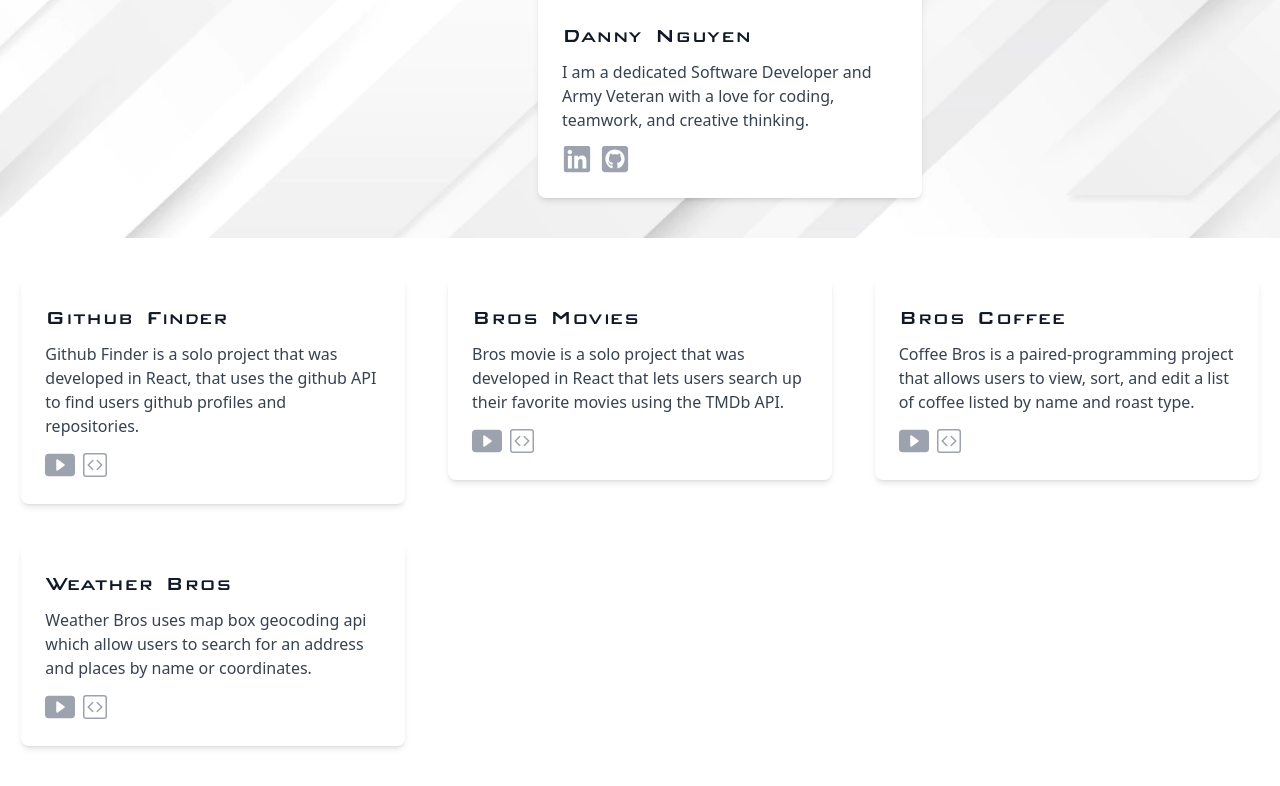
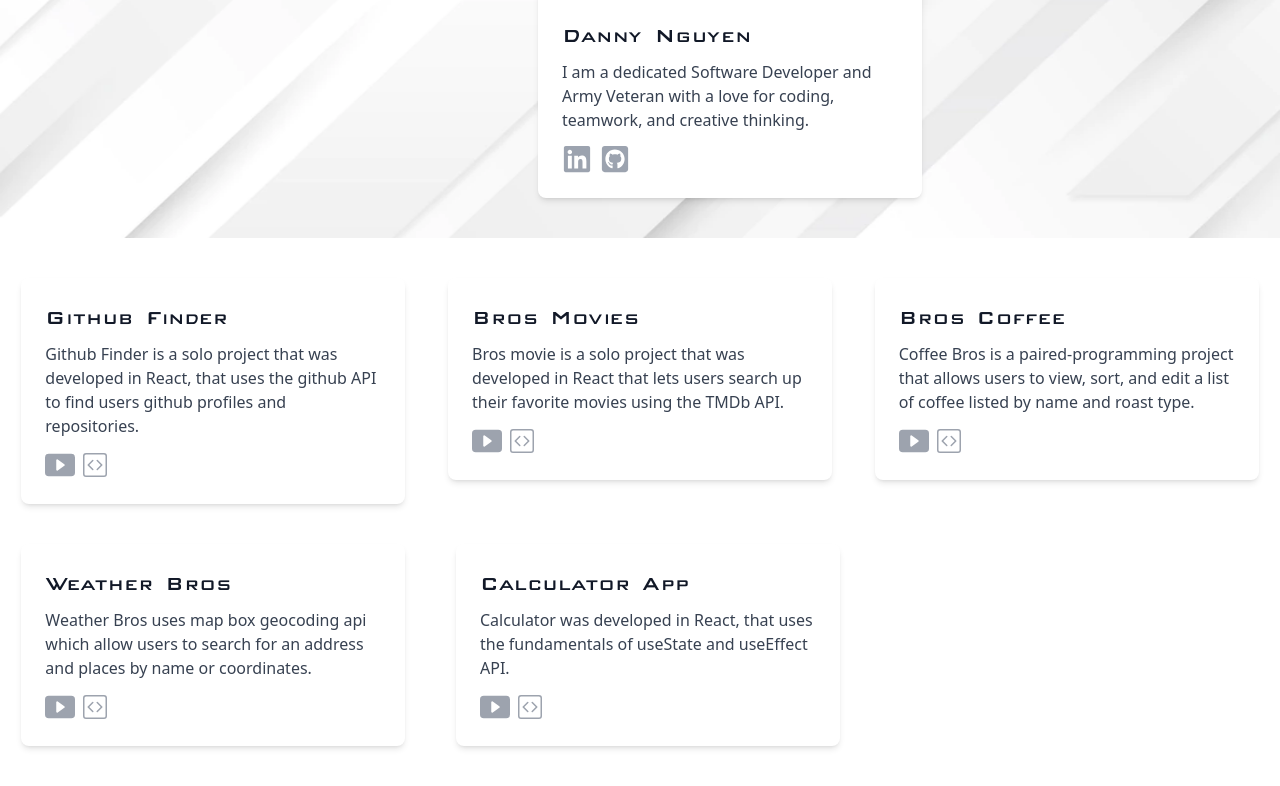
Before and after one commit to nightzillla/nightzillla-project, a React (Create React App) app: page /aboutme in a window 1280 px wide. Shown: the part 562-1348 px from the top of the page. Built offline with nearby package versions, Linux system fonts and the light colour scheme.

Commit message:
added calculator app

```diff
--- /dev/null
+++ b/src/pages/Projects/ProfileCards/CalculatorApp.js
@@ -0,0 +1,29 @@
+import React from 'react'
+
+function CalculatorApp() {
+  return (
+    <>
+      <div class="github-Finder-Card pl-4">
+        <div class="rounded-lg shadow-lg bg-white max-w-sm shadow-md dark:bg-gray-800 dark:border-gray-700">
+          <div class="p-6">
+            <h5 id="githubFinder" class="mb-2 text-2xl font-bold tracking-tight text-gray-900 dark:text-white">Calculator App</h5>
+            <p class="mb-3 font-normal text-gray-700 dark:text-gray-400">
+            Calculator was developed in React, that uses the fundamentals of useState and useEffect API.
+            </p>
+            <div className="flex">
+            <a className="mr-[.5rem]"target="_blank" href= " https://calculator-app-1e7f9.web.app">
+              <svg xmlns="http://www.w3.org/2000/svg" width="30" height="30" fill="currentColor" class="bi bi-play-btn-fill" viewBox="0 0 16 16"><path d="M0 12V4a2 2 0 0 1 2-2h12a2 2 0 0 1 2 2v8a2 2 0 0 1-2 2H2a2 2 0 0 1-2-2zm6.79-6.907A.5.5 0 0 0 6 5.5v5a.5.5 0 0 0 .79.407l3.5-2.5a.5.5 0 0 0 0-.814l-3.5-2.5z"/>
+              </svg>
+              </a>
+              <a target="_blank" href="https://github.com/nightzillla/calculator-app-in-react">
+              <svg xmlns="http://www.w3.org/2000/svg" width="24" height="24" fill="currentColor" class="bi bi-code-square" viewBox="0 0 16 16"><path d="M14 1a1 1 0 0 1 1 1v12a1 1 0 0 1-1 1H2a1 1 0 0 1-1-1V2a1 1 0 0 1 1-1h12zM2 0a2 2 0 0 0-2 2v12a2 2 0 0 0 2 2h12a2 2 0 0 0 2-2V2a2 2 0 0 0-2-2H2z"/><path d="M6.854 4.646a.5.5 0 0 1 0 .708L4.207 8l2.647 2.646a.5.5 0 0 1-.708.708l-3-3a.5.5 0 0 1 0-.708l3-3a.5.5 0 0 1 .708 0zm2.292 0a.5.5 0 0 0 0 .708L11.793 8l-2.647 2.646a.5.5 0 0 0 .708.708l3-3a.5.5 0 0 0 0-.708l-3-3a.5.5 0 0 0-.708 0z"/></svg>
+              </a>
+            </div>
+          </div>
+        </div>{/* END OF PROFILE CARD*/}
+      </div> {/* END OF GITHUB FINDER CARD */}
+    </>
+  )
+}
+
+export default CalculatorApp
--- a/src/pages/Projects/Projects.js
+++ b/src/pages/Projects/Projects.js
@@ -6,6 +6,7 @@ import GithhubFinder from './ProfileCards/GithhubFinder'
 import BrosMovies from './ProfileCards/BrosMovies'
 import BrosCoffee from './ProfileCards/BrosCoffee'
 import WeatherBros from './ProfileCards/WeatherBros'
+import CalculatorApp from './ProfileCards/CalculatorApp'
 
 
 function Projects() {
@@ -30,6 +31,9 @@ function Projects() {
             <div class="flex justify-center py-5">
               <WeatherBros/>
             </div>
+            <div class="flex justify-center py-5">
+              <CalculatorApp/>
+            </div>
           </div>{/* END OF GRID */}
       </div> {/* END OF PAGE-WRAPPER */}
     </>
```
